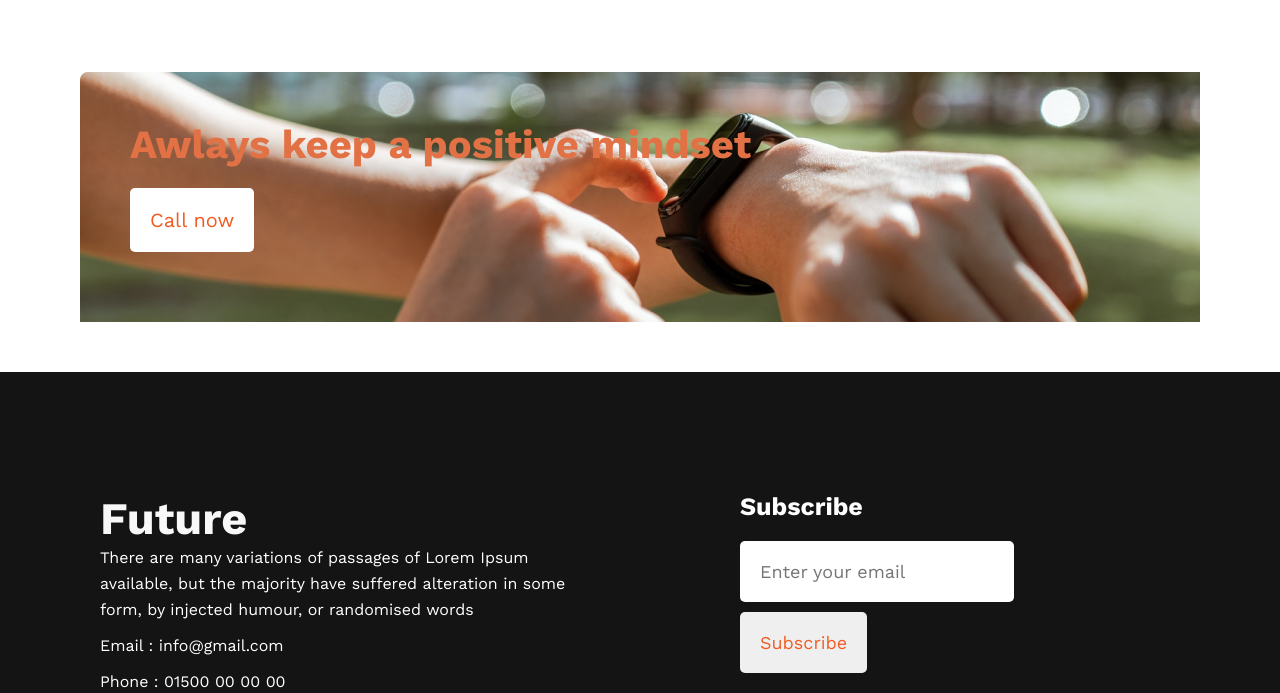
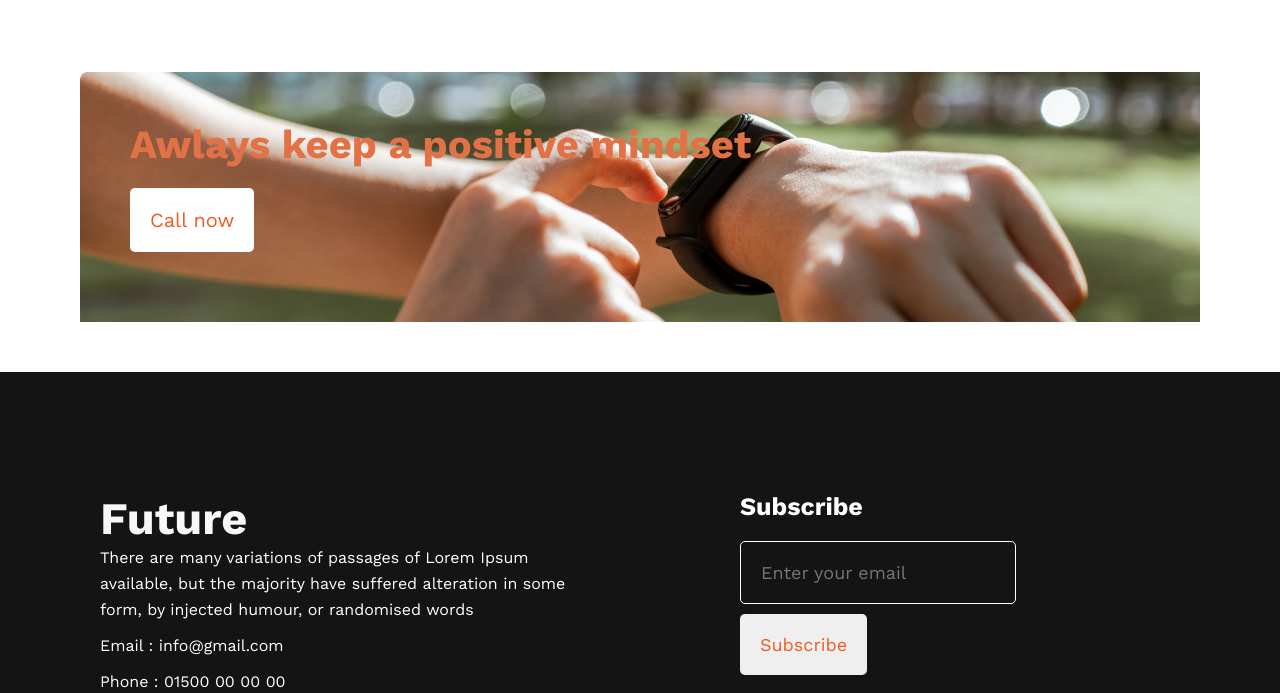
Before and after one commit to Mizanur2/HTML-CSS-practice-project-2, a plain HTML site: page index.html in a window 1280 px wide. Shown: the part 2331-3024 px from the top of the page. Drawn offline with nearby package versions, Linux system fonts and the light colour scheme.

Commit message:
problem solved

```diff
--- a/styles/style.css
+++ b/styles/style.css
@@ -201,9 +201,10 @@
     display: block;
     color: #F3F3F3;
     font-size: 18px;
+    background: #151414;
     border-radius: 5px;
     margin-bottom: 10px;
-    border: none;
+    border: 1px solid white;
 
 }
 
```
